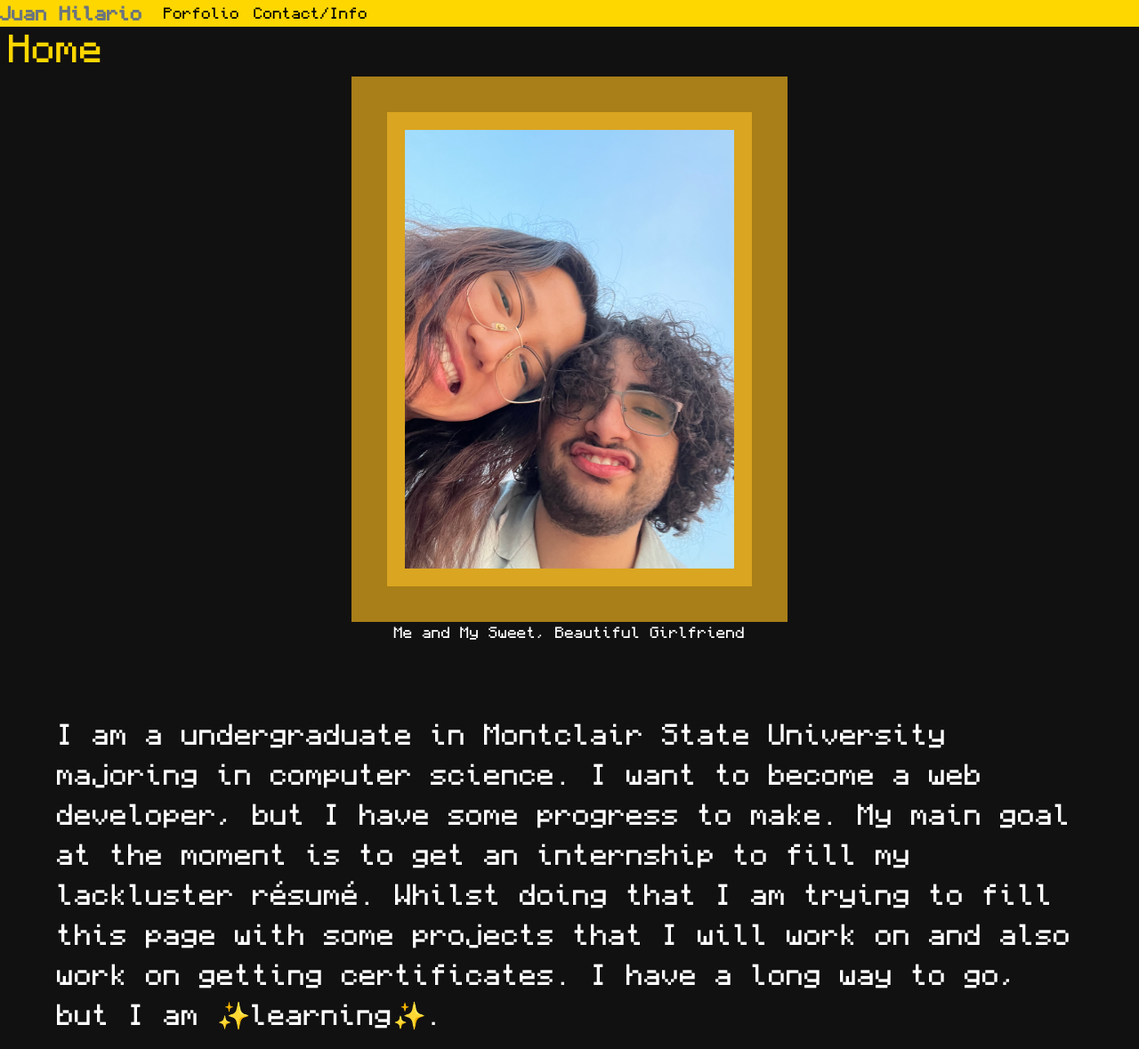
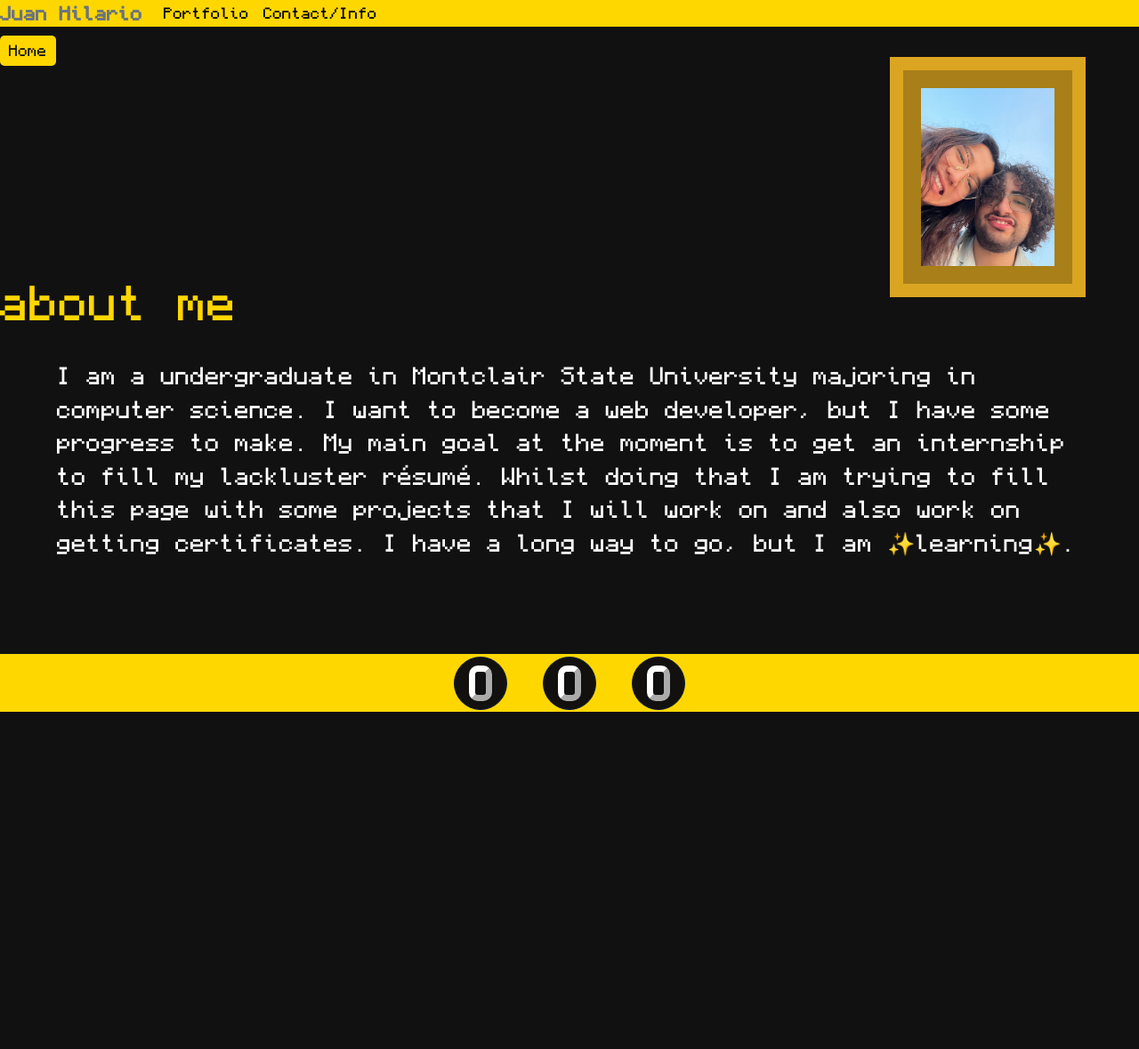
Before and after one commit to Juan-Hilario/PersonalWebsite, a Django app: page / in a window 1280 px wide. Shown: the whole page at 89% size. After the commit the page ends 800 px from the top, so only its background shows below. Run offline with Django 4.2, Linux system fonts and the light colour scheme.

Commit message:
Layout Change
Change in layout of homepage, definitely still a work in progress but getting there. Added social buttons to the footer of the page, no images yet for them. Added scripts folder for the javascripts.

```diff
--- a/PersonalWebsite/PersonalWebsite/settings.py
+++ b/PersonalWebsite/PersonalWebsite/settings.py
@@ -13,7 +13,7 @@
 from pathlib import Path
 import os
 # Build paths inside the project like this: BASE_DIR / 'subdir'.
-BASE_DIR = Path(__file__).resolve().parent.parent
+BASE_DIR =  Path(__file__).resolve().parent.parent
 
 
 # Quick-start development settings - unsuitable for production
@@ -116,8 +116,8 @@
 # Static files (CSS, JavaScript, Images)
 # https://docs.djangoproject.com/en/4.2/howto/static-files/
 
-STATIC_URL = 'htmlMangager/static/'
-STATICFILES_DIRS = (os.path.join(BASE_DIR, 'static'),)
+STATIC_URL = '/static/'
+STATICFILES_DIRS = (os.path.join(BASE_DIR, 'htmlManager/static/'),)
 
 # Default primary key field type
 # https://docs.djangoproject.com/en/4.2/ref/settings/#default-auto-field
--- /dev/null
+++ b/PersonalWebsite/htmlManager/static/scripts/copyAlert.js
@@ -0,0 +1,24 @@
+            const copyBtn= document.querySelector("#emailButton");
+            const alertBox= document.querySelector(".alert-box");
+
+            function copyText(){
+                navigator.clipboard.writeText("juanhilario5645@gmail.com");
+            }
+
+            copyBtn.addEventListener("click", function(){
+                showAlertbox();
+            })
+
+            function showAlertbox(){
+                alertBox.classList.remove("hidden");
+                alertBox.classList.remove("hide");
+                alertBox.classList.add("show");
+
+                setTimeout(hideAlertbox,3000);
+            }
+
+            function hideAlertbox(){
+                alertBox.classList.remove("show");
+                alertBox.classList.remove("hidden");
+                alertBox.classList.add("hide");
+            }
--- a/PersonalWebsite/htmlManager/static/styles.css
+++ b/PersonalWebsite/htmlManager/static/styles.css
@@ -1,7 +1,7 @@
 :root{
     --primary-color:#111010fd;
     --secondary-color: #FFD700;
-    --text-color: white;
+    --text-color:white;
 }
 @font-face {
     font-family: "Rubik";
@@ -11,10 +11,20 @@
     font-family: "Monocraft";
     src: url(assets/fonts/Monocraft.ttf) format("trueType");
 }
+*{
+    font-family:"Monocraft";
+}
 body{
     background-color: var(--primary-color);
-    font-family:"Monocraft";
     overflow-x:hidden;/* Makes it so there cannot be a horizontal scroll bar */
+    color:var(--text-color);
+}
+.navbar{
+    position:fixed;
+    width:100%;
+    z-index:7;
+    color:var(--primary-color);
+
 }
 .medBigNav{
     background-color: var(--secondary-color);
@@ -37,14 +47,40 @@
     position:relative;
 }
 
-.pageTitle{
+/* .pageTitle{
     margin-left: 10px;
+    position: fixed;
+    top:30px;
+    font-size: 25px;
+    color:var(--secondary-color);
+    z-index:1;
+} */
+
+#titleDiv{
+    margin-bottom: 20px;
+    position: relative;
+    top: 40px;
+    color: var(--primary-color);
 }
-
+.titleDivBackground{
+    width: fit-content;
+    height: auto;
+    padding: 5px 10px;
+    border-radius: 5px;
+    background-color: var(--secondary-color);
+}
+@media (max-width: 770px){
+    #titleDiv{
+        margin-bottom: 50px;
+        position: relative;
+        top: 60px;
+    }
+}
 .contentStyle1{
     color: var(--text-color);
-    position: absolute;
-    font-size: 30px;
+    position: relative;
+    top: 60%;
+    font-size: 25px;
     margin-left: 5%;
     margin-right: 5%;
     margin-top:5%
@@ -55,6 +91,7 @@
     border-color:white;
     background-color: var(--primary-color);
     color:var(--secondary-color);
+    border-radius: 10px;
 }
 .contactButtonDiv{
     padding:10px;
@@ -108,3 +145,50 @@
         transform: translateX(100%);
     }
 }
+
+.subHeading{
+    font-size: 50px;
+    position: relative;
+    top: 240px;
+
+}
+#topContent{
+    display: flex;
+    position: relative;
+    top: 10px;
+    color: var(--secondary-color);
+    justify-content: space-between;
+    margin-right: 60px;
+}
+
+@media (max-width: 546px){
+    .contentStyle1{
+       font-size:85%;
+    }
+    .subHeading{
+        font-size: 99%;
+    }
+}
+
+
+footer{
+    position: fixed;
+    bottom: 0;
+    width: 100%;
+    height: 65px;
+    background-color: var(--secondary-color);
+    display: flex;
+    justify-content: center;
+}
+.socialsCirc{
+    border: 1px solid #0F1C3F;
+
+    background-color: var(--primary-color);
+    width: 60px;
+    height:60px;
+    border-radius: 50%;
+    margin: 3px 20px 0 20px;
+    display: flex;
+    justify-content: center;
+    align-items: center;
+}
--- a/PersonalWebsite/htmlManager/templates/htmlManager/Home.html
+++ b/PersonalWebsite/htmlManager/templates/htmlManager/Home.html
@@ -1,15 +1,21 @@
 {% extends "htmlManager/layout.html" %}
 {% load static %}
-{% block p %}
+{% block content %}
+<div id="topContent">
+    <div class="subHeading">about me</div>
+    <div style="position:relative;">
+        <figure >
+            <div style="width: fit-content; ;border-style:solid;border-color: goldenrod; border-width: 15px;" >
+                <div style=" width: fit-content;  margin:0 auto; border-style:solid;border-color: rgb(168, 127, 24); border-width: 20px;">
+                    <img src="{% static '/assets/img/IMG_1040.jpeg' %}" alt="Me And My Sweet, Beautiful Girlfriend" height="auto" width="150px">
+                </div>
+            </div>
+            <!--    <figcaption style="text-align:center; color: white;">Me and My Sweet, Beautiful Girlfriend</figcaption> -->
+        </figure>
+    </div>
+</div>
 
-<figure>
-    <div style="width: fit-content; position:relative; margin:0 auto;border-style:solid;border-color: rgb(168, 127, 24); border-width: 40px;" >
-        <div style="width: fit-content; position:relative; margin:0 auto; border-style:solid;border-color: goldenrod; border-width: 20px;">
-            <img src="{% static '/assets/img/IMG_1040.jpeg' %}" alt="Me And My Sweet, Beautiful Girlfriend" height="auto" width="370px">
-        </div>
-    </div>
-    <figcaption style="text-align:center; color: white;">Me and My Sweet, Beautiful Girlfriend</figcaption>
-</figure>
+
 
 <div class="contentStyle1">
     <p>
--- a/PersonalWebsite/htmlManager/templates/htmlManager/Portfolio.html
+++ b/PersonalWebsite/htmlManager/templates/htmlManager/Portfolio.html
@@ -1,9 +1,9 @@
 {% extends "htmlManager/layout.html" %}
 {% load static %}
-{% block p %}
+{% block content %}
 <div>
     <p class="contentStyle1">
-    This website. I created this website using Django, the python web app framework. Thats it so far.</p>
+    This website that I created this website using Django, JavaScript, and a little bootstrap. Thats it so far.</p>
 </div>
 
 <!-- <div style="position: absolute; top:50%; right:0;left:50%;">
--- a/PersonalWebsite/htmlManager/templates/htmlManager/layout.html
+++ b/PersonalWebsite/htmlManager/templates/htmlManager/layout.html
@@ -27,7 +27,7 @@
                 <ul class="navbar-nav">
                     <li class="nav-item">
                         <a class="nav-link active" href="{% url 'portfolio' %}">
-                            Porfolio
+                            Portfolio
                         </a>
                     </li>
                     <li class="nav-item">
@@ -39,15 +39,40 @@
             </div>
         </nav>
 
-        <div class="pageTitle">
-            <header >
-                <h1>{{ title }}</h2>
-            </header>
+
+        <div class="alert-box color hidden ">
+            Copied to Clipboard
+        </div>
+        <div id="titleDiv">
+            <div class="titleDivBackground">
+                {{ title }}
+            </div>
         </div>
 
-        {% block p %}
+        {% block content %}
 
         {% endblock %}
+        <footer>
+            <div class="socialsCirc">
+                <button id ="emailButton" class="contactButton" onclick="copyText()">
+                    <img/>
+                </button>
+            </div>
+            <div class="socialsCirc">
+                <a target="_blank" href="https://www.linkedin.com/in/juan-hilario-884b0b23a/">
+                    <button role="" class="contactButton" >
+                        <img/>
+                    </button>
+                </a>
+            </div>
+            <div class="socialsCirc">
+                <a target="_blank" href="https://github.com/Juan-Hilario">
+                    <button role="" class="contactButton" >
+                        <img/>
+                    </button>
+                </a>
+            </div>
+        </footer>
         <script>
             const nav = document.querySelector(".navbar");
             const dropDown = document.querySelector(".dropDown")
@@ -74,6 +99,10 @@
             updateSize();
             window.addEventListener("resize", updateSize);
         </script>
+        <script src="{% static '/scripts/copyAlert.js/' %}">
+
+
+        </script>
 
     </body>
 </html>
```
Also changed, not shown: PersonalWebsite/htmlManager/templates/htmlManager/ContactInfo.html (+16 -34 lines), PersonalWebsite/htmlManager/db.sqlite3 (added).
